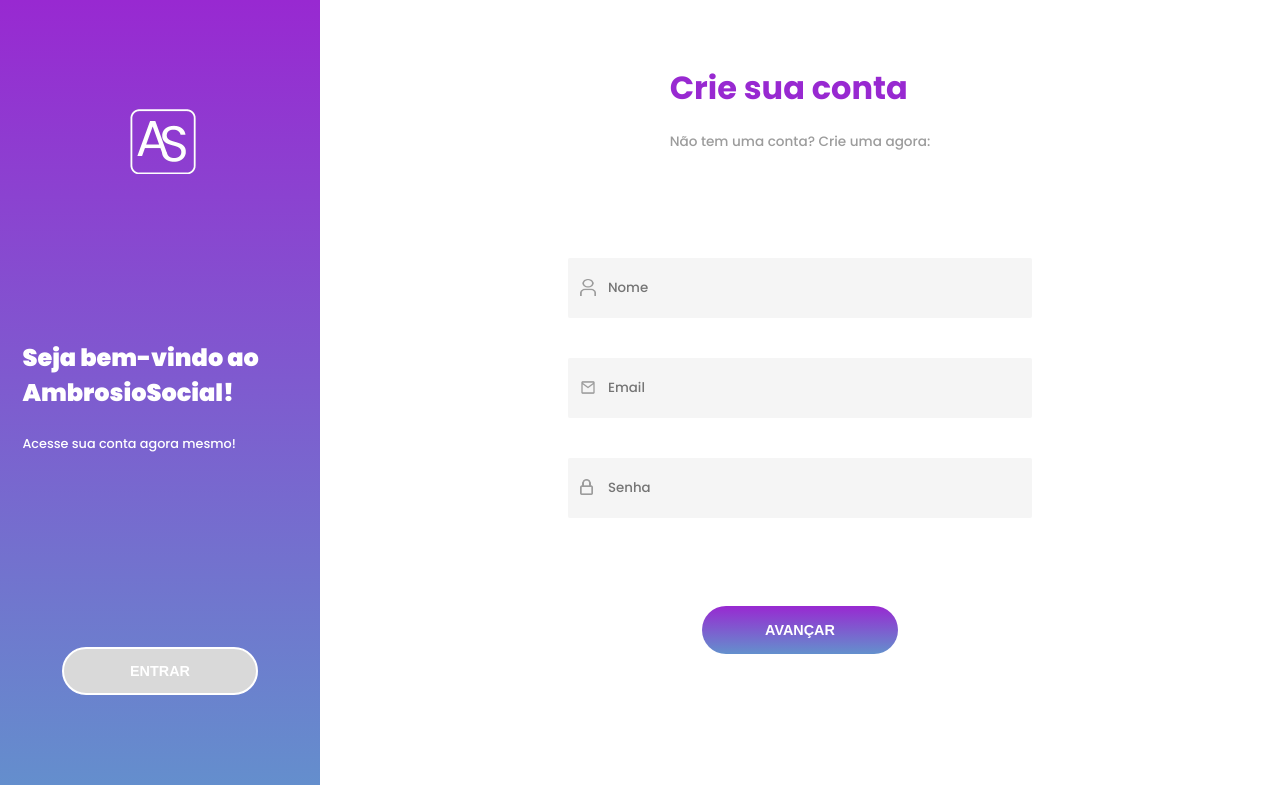
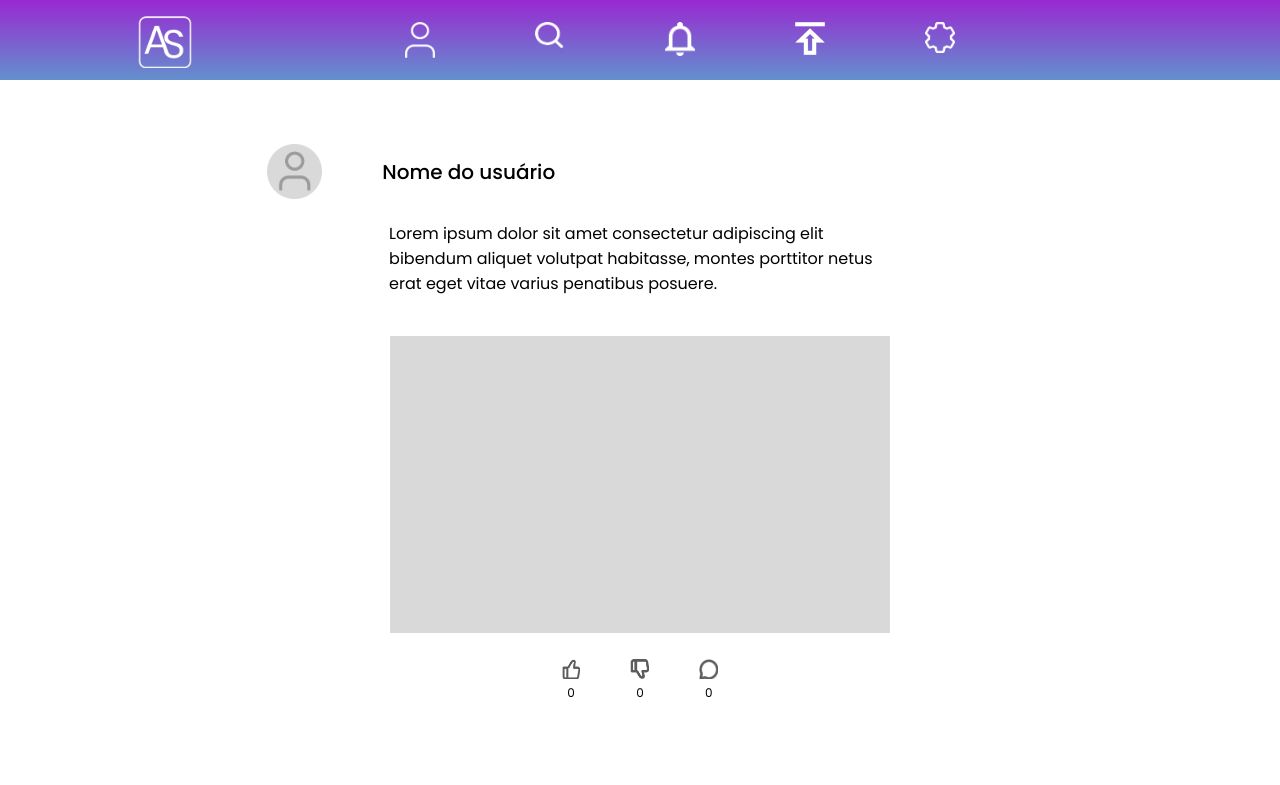
Before and after one commit to evellyn489/AmbrosioSocial, a React (Vite) app: page / in a window 1280 px wide. Shown: the top 785 px of the page. Built offline with nearby package versions, Linux system fonts and the light colour scheme.

Commit message:
Continuação tela explorar

```diff
--- a/src/App.tsx
+++ b/src/App.tsx
@@ -1,7 +1,7 @@
 //import { Cadastro } from "./pages/Cadastro";
-import { CadastroInicial } from "./pages/CadastroInicial";
+//import { CadastroInicial } from "./pages/CadastroInicial";
 //import { Publication } from "./components/Publication";
-//import { Explorar } from "./pages/Explorar";
+import { Explorar } from "./pages/Explorar";
 //import { Login } from "./pages/Login";
 
 import "./styles/global.scss";
@@ -9,7 +9,7 @@ import "./styles/global.scss";
 export function App() {
   return (
     <>
-      <CadastroInicial />
+      <Explorar />
     </>
   )
 }
--- a/src/components/Publication/Publication.module.scss
+++ b/src/components/Publication/Publication.module.scss
@@ -1,60 +1,74 @@
-.publication{
-    margin-left: 450px;
+.container {
+    display: flex;
+    flex-flow: column wrap;
+    justify-content: center;
+    align-items: center;
+}
+.id {
+    display: flex;
+    flex-direction: row;
+    justify-content: center;
+    align-items: center;
+    gap: 60px;
+
+    padding: 1.4em;
+    padding-top: 5%;
+    padding-right: 30em;
 }
 
-.publication img.foto_perfil{
-    width: 55px;
-    margin-top: 90px;
+.information {
+    display: flex;
+    flex-direction: column;
+    align-items: center;
+
+    gap: 40px;
+    margin-bottom: 2%;
 }
 
-.publication img.foto{
+.profile_picture {
+    height: 55px;
+    display: flex;
+}
+
+.information img.photo {
     width: 500px;
-    margin-left: 100px;
+}
+
+p {
+    width: 40%;
+    display: flex;
+    text-align: left;
 }
 
 h1 {
-    font-family: 'Poppins', sans-serif;
     font-size: 15pt;
     font-weight: 500;
-    margin-top: -50px;
-    margin-left: 100px;
 }
 
-p {
-    font-family: 'Poppins', sans-serif;
-    font-size: 10pt;
-    margin-top: 20px;
-    margin-bottom: 20px;
-    margin-left: 100px;
-    margin-right: 500px;
+.iconContainer{
+    display: flex;
+    flex-direction: row;
+    gap: 50px;
+    align-self: flex-start;
+
+    margin-bottom: 2%;
 }
 
-.container{
+.like, .dislike, .comment {
     display: flex;
     flex-direction: column;
-    align-items: flex-start;
+    align-items: center;
+
+    margin-bottom: 10%;
 }
 
-.interation {
+.interation img{
+    height: 20px;
     display: flex;
-    margin-top: 30px;
-    margin-left: 580px;
-
-}
-
-.interation img {
-    height: 20px;
-    margin-right: 70px;
-}
-
-.iconContainer {
-    display: flex;
-    flex-direction: column;
-    align-items: normal;
+    margin-bottom: 30%;
 }
 
 .iconContainer img {
-    margin-bottom: 15px;
     cursor: pointer;
 }
 
@@ -65,8 +79,6 @@ p {
 .commentSpace {
     display: none;
     flex-direction: row;
-    margin-top: 90px;
-    margin-left: -270px;
 }
 
 .commentSpace.visible {
--- a/src/components/Publication/Publication.tsx
+++ b/src/components/Publication/Publication.tsx
@@ -37,26 +37,68 @@ export function Publication() {
 
     return (
         <div className={styles.container}>
-            <div id="publication" className={styles.publication}>
+
+            <div className={styles.id}>
+                <img src={profile_picture} alt="foto de perfil do usuário" title="Foto de perfil" className={styles.profile_picture}/>
+                <h1>Nome do usuário</h1>
+            </div>
+
+            <div className={styles.information}>
+                <p>Lorem ipsum dolor sit amet consectetur adipiscing elit bibendum aliquet volutpat habitasse, montes porttitor netus erat eget vitae varius penatibus posuere.</p>
+                <img src={rectangle_photo} alt="foto postada pelo usuário" title="" className={styles.photo}/>
+            </div>
+
+            <div className={styles.interation}>
+
+               <div className={styles.iconContainer}>
+                    <div className={styles.like}>
+                        <img src={like} alt="botão de curtida" onClick={handleLikeClick} title='Curti'/>
+                        <span>{likes}</span>
+                    </div>
+
+                    <div className={styles.dislike}>
+                        <img src={dislike} alt="botão de não curtida" onClick={handleDislikeClick} title='Não curti'/>
+                        <span>{dislikes}</span>
+                    </div>
+
+                    <div className={styles.comment}>
+                        <img src={comment} alt="botão de comentar" onClick={toggleComentVisibility} title='Comentar'/>
+                        <span>{comments}</span>
+                    </div>
+
+                </div>
+
+                <div className={`${styles.commentSpace} ${commentVisible ? styles.visible : ''}`}>
+                        <textarea
+                            value={commentText}
+                            onChange={handleCommentChange}
+                            placeholder="Digite seu comentário..."
+                            className={styles.commentInput}
+                        />
+                        <button onClick={(handleCommentClick)}>Enviar</button>
+                </div>
+                </div>
+            </div>
+    );
+}
+
+/*<div className={styles.container}>
+            <div className={styles.publication}>
                 <img src={profile_picture} alt="foto de perfil do usuário" className={styles.foto_perfil}/>
                 <h1>Nome do usuário</h1>
                 <p>Lorem ipsum dolor sit amet consectetur adipiscing elit bibendum aliquet volutpat habitasse, montes porttitor netus erat eget vitae varius penatibus posuere.</p>
                 <img src={rectangle_photo} alt="foto postada pelo usuário" className={styles.foto}/>
             </div>
 
-            <div id="interation" className={styles.interation}>
+            <div className={styles.interation}>
 
                <div className={styles.iconContainer}>
                    <img src={like} alt="botão de curtida" onClick={handleLikeClick} title='Curti'/>
                    <span>{likes}</span>
-               </div>
 
-               <div className={styles.iconContainer}>
                     <img src={dislike} alt="botão de não curtida" onClick={handleDislikeClick} title='Não curti'/>
                     <span>{dislikes}</span>
-               </div>
 
-                <div className={styles.iconContainer}>
                     <img src={comment} alt="botão de comentar" onClick={toggleComentVisibility} title='Comentar'/>
                     <span>{comments}</span>
                 </div>
@@ -69,9 +111,6 @@ export function Publication() {
                             className={styles.commentInput}
                         />
                         <button onClick={(handleCommentClick)}>Enviar</button>
-                    </div>
                 </div>
-
-            </div>
-    );
-}
+                </div>
+            </div>*/
```
Also changed, not shown: src/components/Menu/Menu.module.scss (+0 -39 lines).
